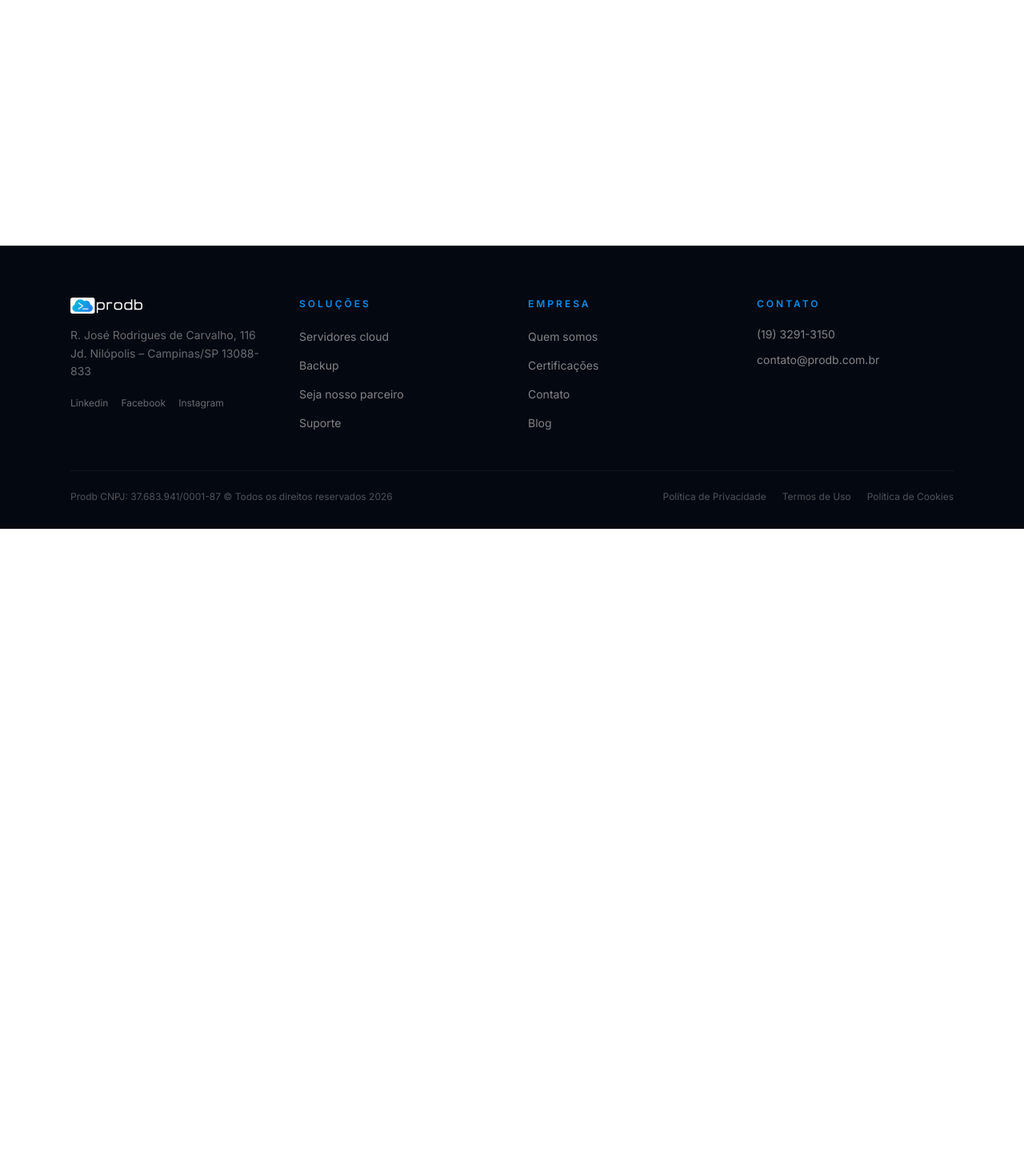
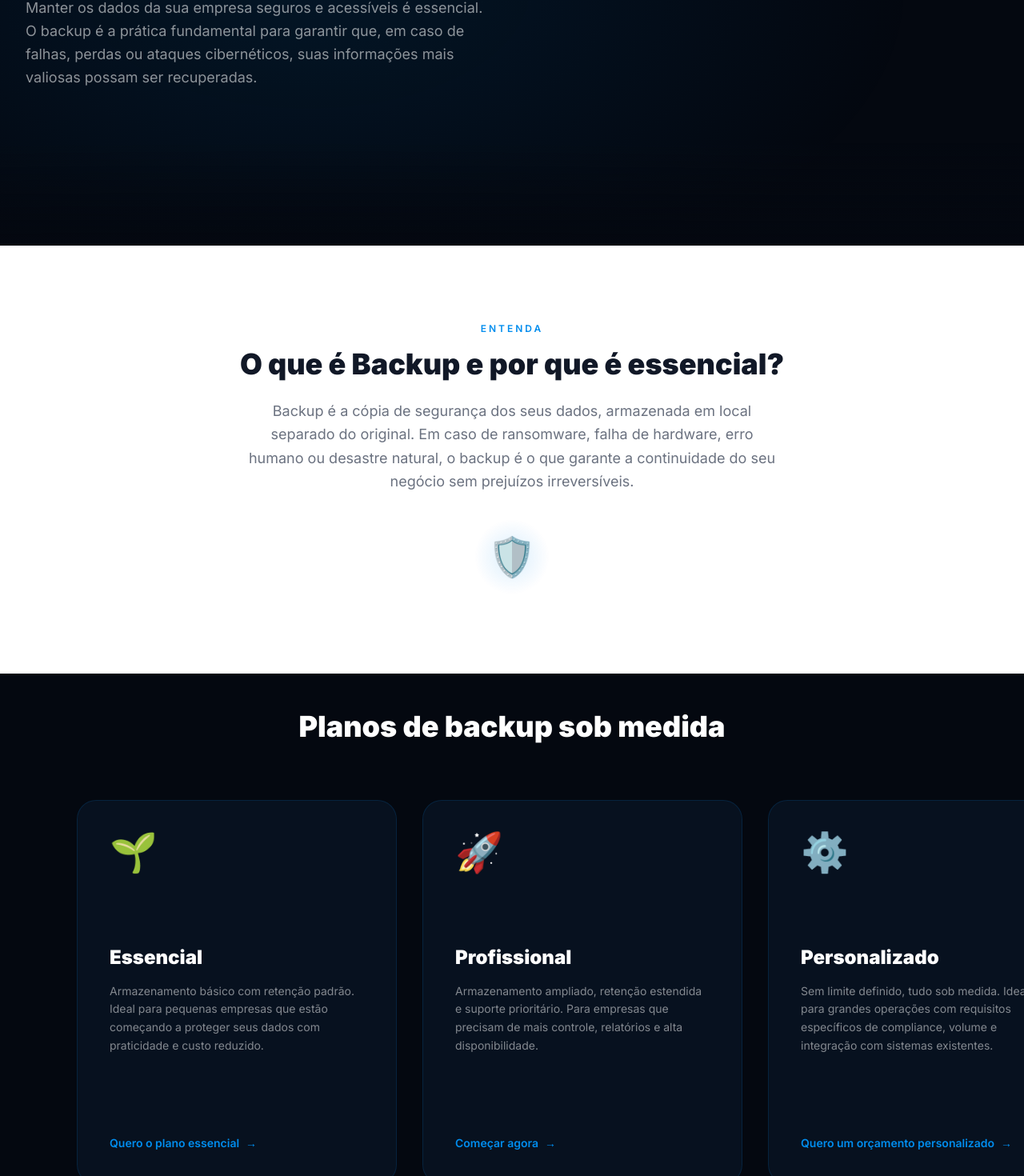
Before and after one commit to Mellecao/prodb-site, a Next.js app: page /backup in a window 1280 px wide. Before the commit this address had no page. Shown: the part 493-1963 px from the top of the page at 80% size. Before the commit the page ends 1154 px from the top, so only its background shows below. Built offline with nearby package versions, Linux system fonts and the light colour scheme.

Commit message:
feat: add Backup page with plans horizontal scroll

```diff
--- /dev/null
+++ b/src/app/backup/page.tsx
@@ -0,0 +1,85 @@
+// src/app/backup/page.tsx
+import { HeroSection } from "@/components/sections/HeroSection";
+import { HorizontalScroll } from "@/components/sections/HorizontalScroll";
+import { CertificationsSection } from "@/components/sections/CertificationsSection";
+import { ContactSection } from "@/components/sections/ContactSection";
+
+export const metadata = {
+  title: "Backup - Prodb",
+  description: "Planos de backup acessíveis e robustos para manter seus dados sempre seguros.",
+};
+
+const planCards = [
+  {
+    icon: "🌱",
+    title: "Essencial",
+    body: "Armazenamento básico com retenção padrão. Ideal para pequenas empresas que estão começando a proteger seus dados com praticidade e custo reduzido.",
+    cta: "Quero o plano essencial",
+    href: "#contato",
+  },
+  {
+    icon: "🚀",
+    title: "Profissional",
+    body: "Armazenamento ampliado, retenção estendida e suporte prioritário. Para empresas que precisam de mais controle, relatórios e alta disponibilidade.",
+    cta: "Começar agora",
+    href: "#contato",
+  },
+  {
+    icon: "⚙️",
+    title: "Personalizado",
+    body: "Sem limite definido, tudo sob medida. Ideal para grandes operações com requisitos específicos de compliance, volume e integração com sistemas existentes.",
+    cta: "Quero um orçamento personalizado",
+    href: "#contato",
+  },
+];
+
+export default function BackupPage() {
+  return (
+    <>
+      <HeroSection
+        tag="Backup"
+        title="Seus dados sempre seguros, sempre acessíveis"
+        subtitle="Manter os dados da sua empresa seguros e acessíveis é essencial. O backup é a prática fundamental para garantir que, em caso de falhas, perdas ou ataques cibernéticos, suas informações mais valiosas possam ser recuperadas."
+        ctas={[{ label: "Quero proteger meus dados", href: "#planos", primary: true }]}
+      />
+
+      {/* O que é Backup */}
+      <section className="bg-white py-24">
+        <div className="max-w-4xl mx-auto px-8 text-center">
+          <p className="text-xs tracking-[3px] uppercase text-blue-primary font-semibold mb-4">Entenda</p>
+          <h2 className="text-4xl font-black text-gray-900 mb-6">O que é Backup e por que é essencial?</h2>
+          <p className="text-gray-500 text-lg leading-relaxed mb-8 max-w-2xl mx-auto">
+            Backup é a cópia de segurança dos seus dados, armazenada em local separado do original. Em caso de
+            ransomware, falha de hardware, erro humano ou desastre natural, o backup é o que garante a continuidade
+            do seu negócio sem prejuízos irreversíveis.
+          </p>
+
+          {/* Animated shield icon */}
+          <div className="relative inline-flex items-center justify-center w-24 h-24 mx-auto">
+            <div
+              className="w-24 h-24 rounded-full flex items-center justify-center text-5xl"
+              style={{
+                background: "radial-gradient(circle, rgba(1,141,238,0.15), transparent 70%)",
+                animation: "pulse-glow 3s ease-in-out infinite",
+              }}
+            >
+              🛡️
+            </div>
+            <style>{`@keyframes pulse-glow { 0%,100%{transform:scale(1);opacity:1} 50%{transform:scale(1.1);opacity:0.8} }`}</style>
+          </div>
+        </div>
+      </section>
+
+      <HorizontalScroll
+        id="planos"
+        cards={planCards}
+        title="Planos de backup sob medida"
+        bgLight={false}
+      />
+
+      <CertificationsSection compact />
+
+      <ContactSection />
+    </>
+  );
+}
```
